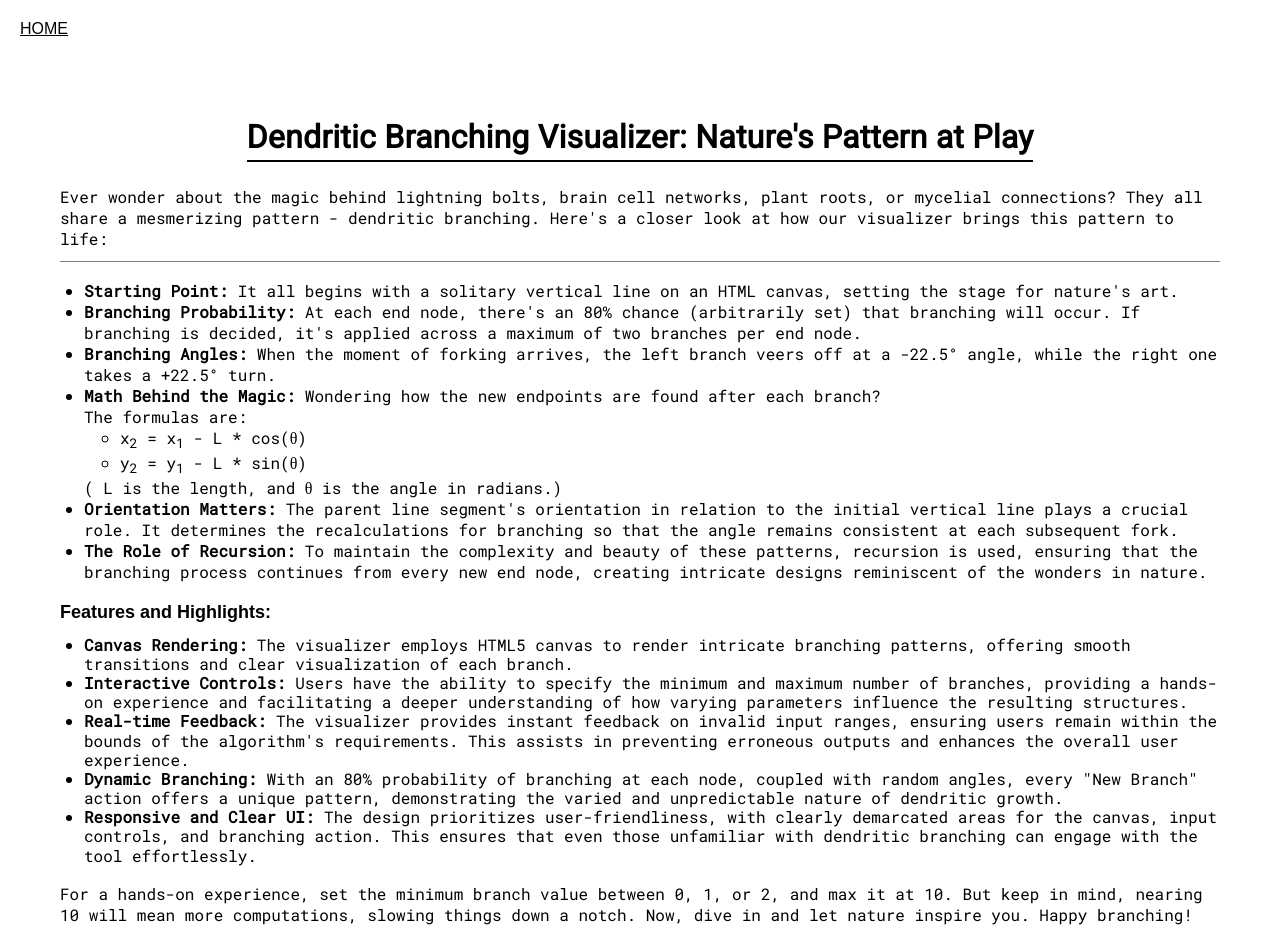
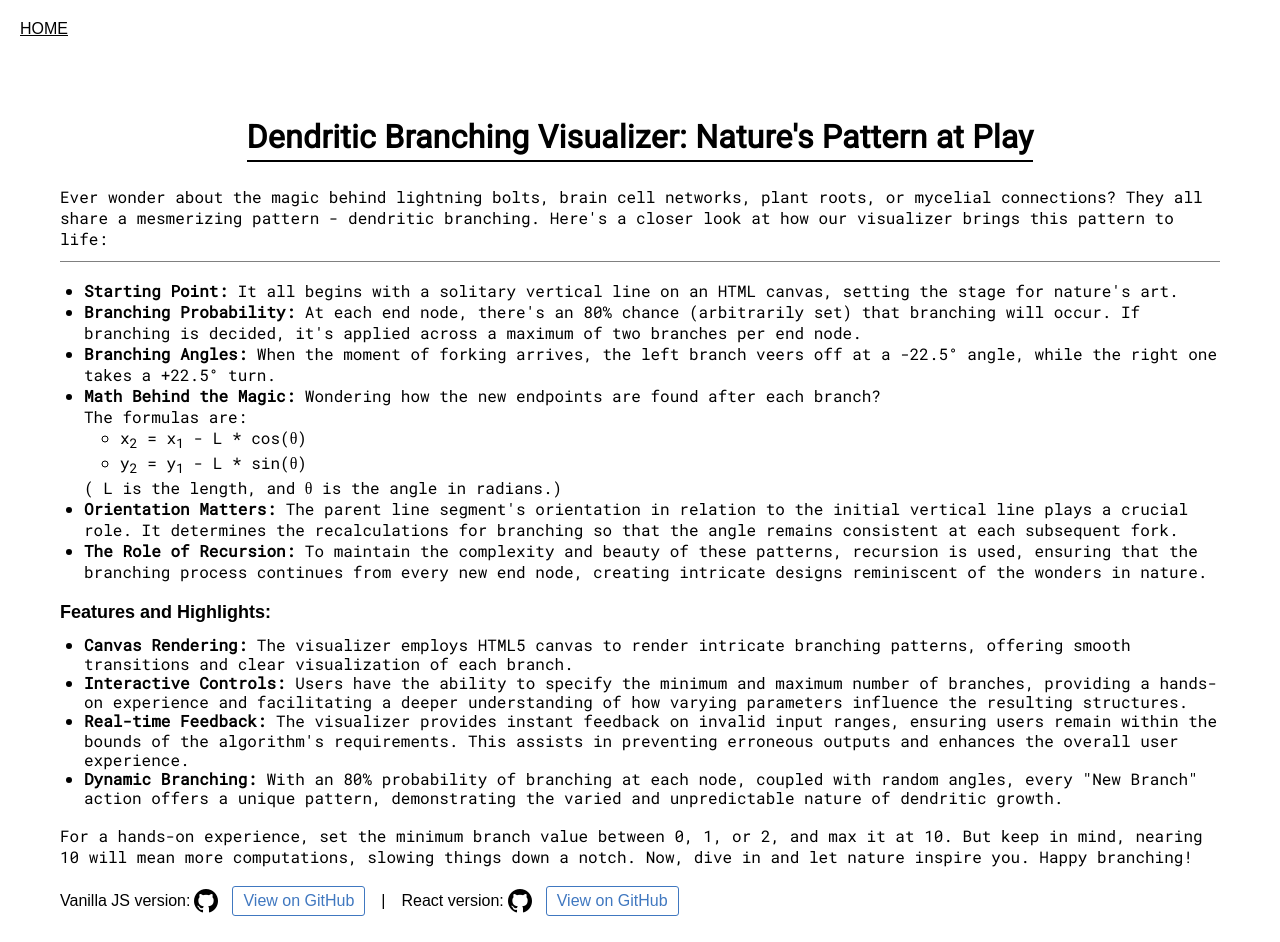
Before and after one commit to dvoranii/personal-projects-site, a React (Vite) app: page /project3 in a window 1280 px wide. Shown: the top 942 px of the page. Built offline with nearby package versions, Linux system fonts and the light colour scheme.

Commit message:
removed list item

```diff
--- a/src/views/Project3/index.jsx
+++ b/src/views/Project3/index.jsx
@@ -85,13 +85,6 @@ function Project3() {
             action offers a unique pattern, demonstrating the varied and
             unpredictable nature of dendritic growth.
           </li>
-          <li>
-            <b>Responsive and Clear UI:</b> The design prioritizes
-            user-friendliness, with clearly demarcated areas for the canvas,
-            input controls, and branching action. This ensures that even those
-            unfamiliar with dendritic branching can engage with the tool
-            effortlessly.
-          </li>
         </ul>
         <br></br>
         <p>
```
